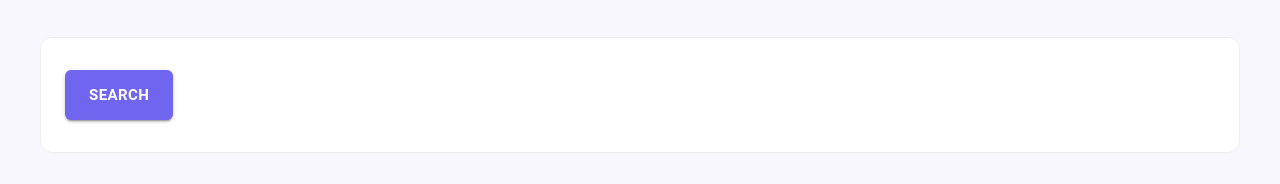
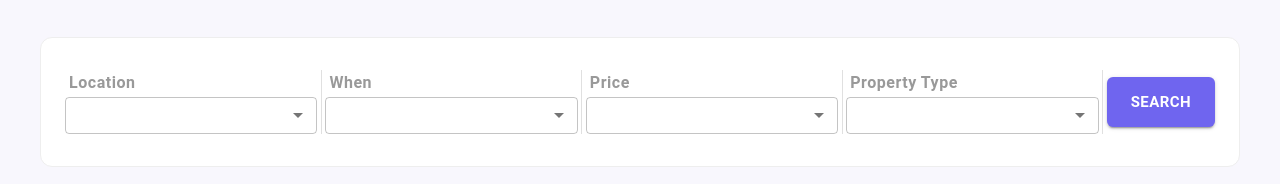
Before and after one commit to Inventor77/Rent-a-Property, a React (Create React App) app: page / in a window 1280 px wide. Shown: the part 197-381 px from the top of the page. Built offline with nearby package versions, Linux system fonts and the light colour scheme; grey boxes are pictures that could not be loaded.

Commit message:
Created Filter Component and added to home

```diff
--- a/src/components/Filter/Filter.jsx
+++ b/src/components/Filter/Filter.jsx
@@ -1,10 +1,65 @@
 import React from "react";
-import { Container, Button } from "@mui/material";
+import {
+	Container,
+	Button,
+	Divider,
+	FormControl,
+	FormHelperText,
+	Select,
+	MenuItem,
+	experimentalStyled as styled,
+} from "@mui/material";
 import "./Filter.scss";
+
+const StyledSelect = styled(Select)(({ theme }) => ({
+	border: "none",
+	outline: "none",
+	color: "#000000",
+	fontSize: "14px",
+}));
+
+const StyledFormHelperText = styled(FormHelperText)(({ theme }) => ({
+	margin: "0px 4px",
+	color: "#999999",
+	fontWeight: "600",
+	fontSize: "16px",
+}));
 
 function Filter() {
 	return (
 		<Container className='filter_container'>
+			<FormControl size='small' sx={{ width: "25ch" }} variant='outlined'>
+				<StyledFormHelperText>Location</StyledFormHelperText>
+				<StyledSelect
+				// value={}
+				// onChange={handleChange}
+				></StyledSelect>
+			</FormControl>
+			<Divider orientation='vertical' flexItem />
+			<FormControl size='small' sx={{ width: "25ch" }} variant='outlined'>
+				<StyledFormHelperText>When</StyledFormHelperText>
+				<StyledSelect
+				// value={}
+				// onChange={handleChange}
+				></StyledSelect>
+			</FormControl>
+			<Divider orientation='vertical' flexItem />
+			<FormControl size='small' sx={{ width: "25ch" }} variant='outlined'>
+				<StyledFormHelperText>Price</StyledFormHelperText>
+				<StyledSelect
+				// value={}
+				// onChange={handleChange}
+				></StyledSelect>
+			</FormControl>
+			<Divider orientation='vertical' flexItem />
+			<FormControl size='small' sx={{ width: "25ch" }} variant='outlined'>
+				<StyledFormHelperText>Property Type</StyledFormHelperText>
+				<StyledSelect
+				// value={}
+				// onChange={handleChange}
+				></StyledSelect>
+			</FormControl>
+			<Divider orientation='vertical' flexItem />
 			<Button variant='contained' className='btn'>
 				Search
 			</Button>
```
